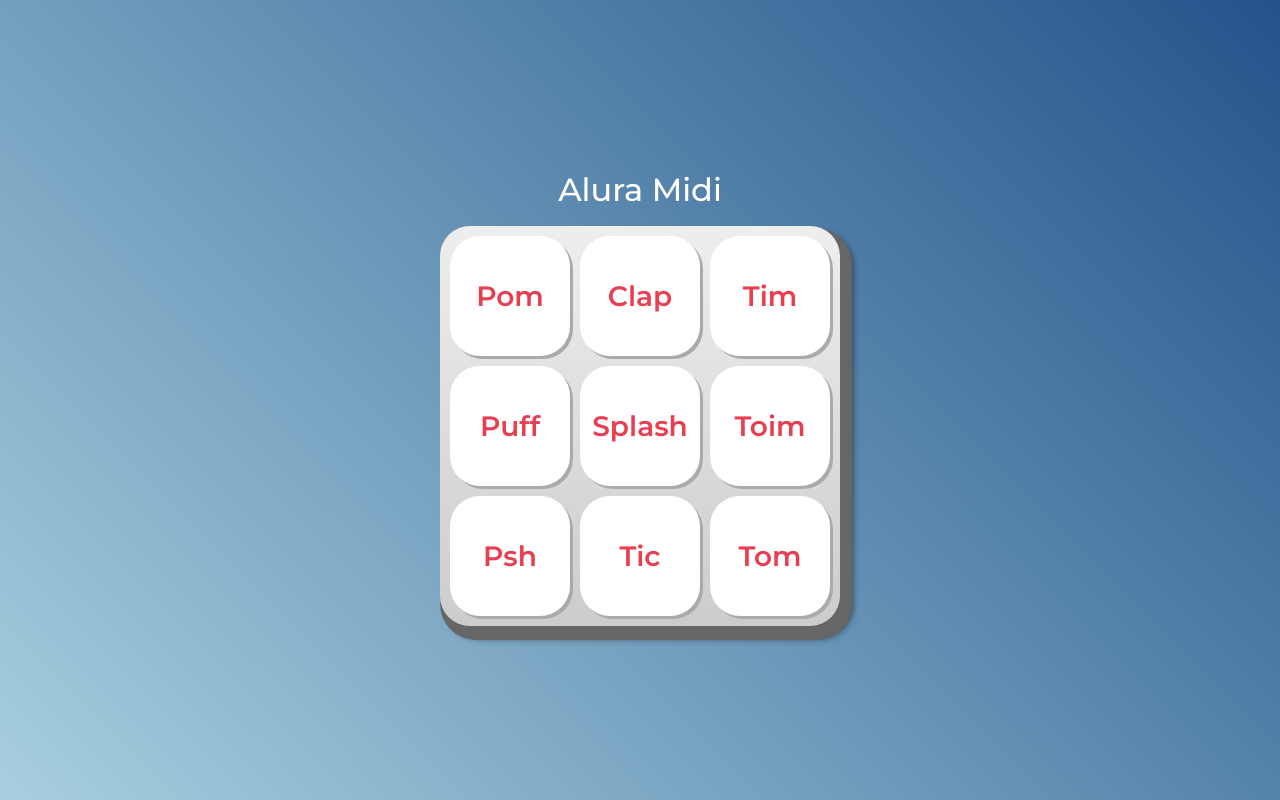
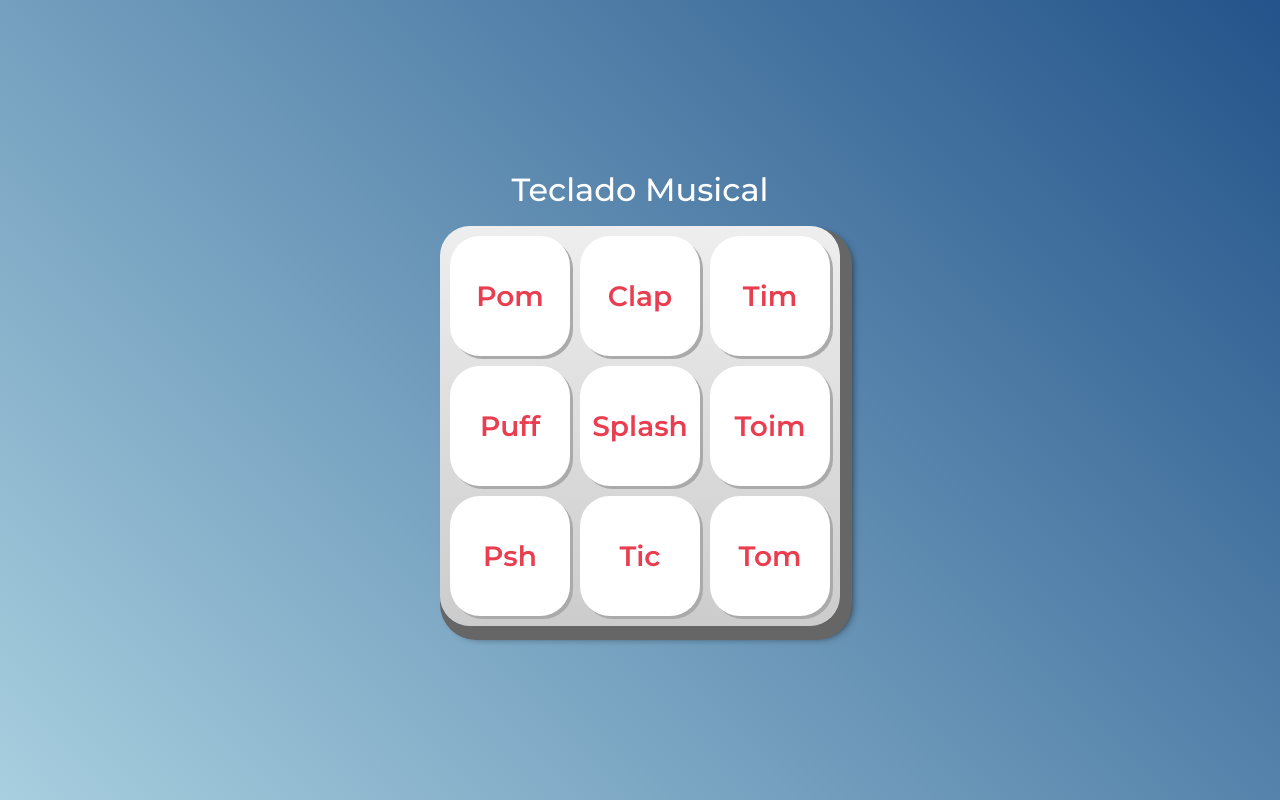
Before and after one commit to Carlosaacf/TecladoMusical, a plain HTML site: page index.html in a window 1280 px wide. Drawn offline with Linux system fonts and the light colour scheme.

Commit message:
alteracao do nome

```diff
--- a/index.html
+++ b/index.html
@@ -19,7 +19,7 @@
 </head>
 <body>
 
-    <h1>Alura Midi</h1>
+    <h1>Teclado Musical</h1>
 
     <section class="teclado">
         <button class="tecla tecla_pom">Pom</button>
```
